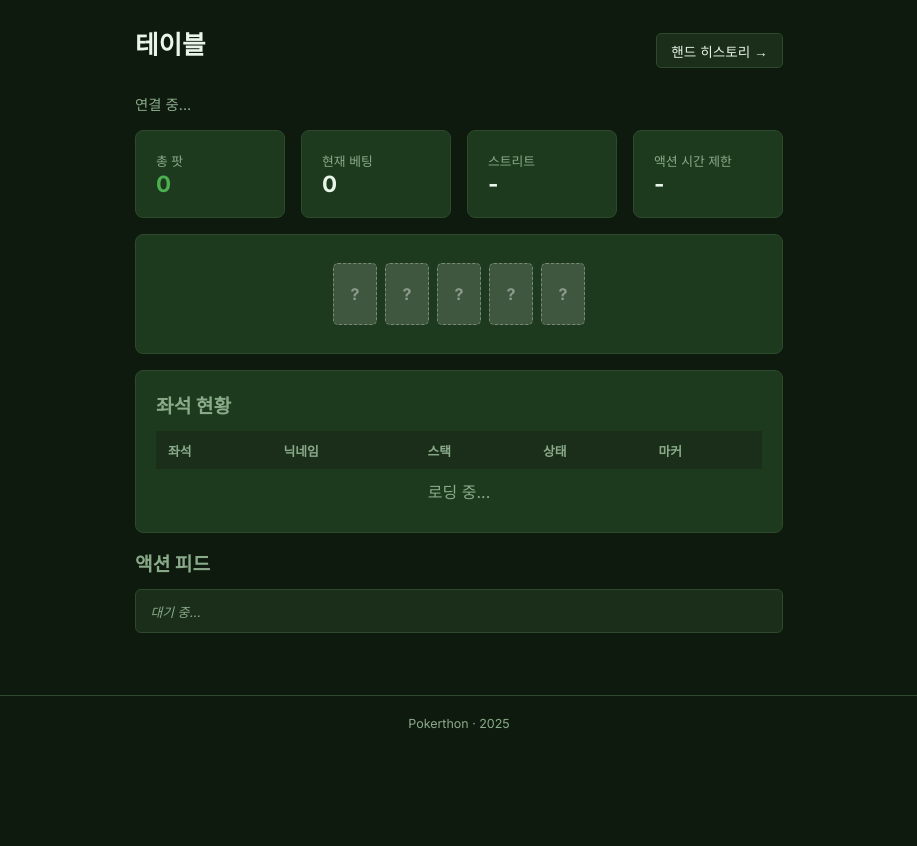
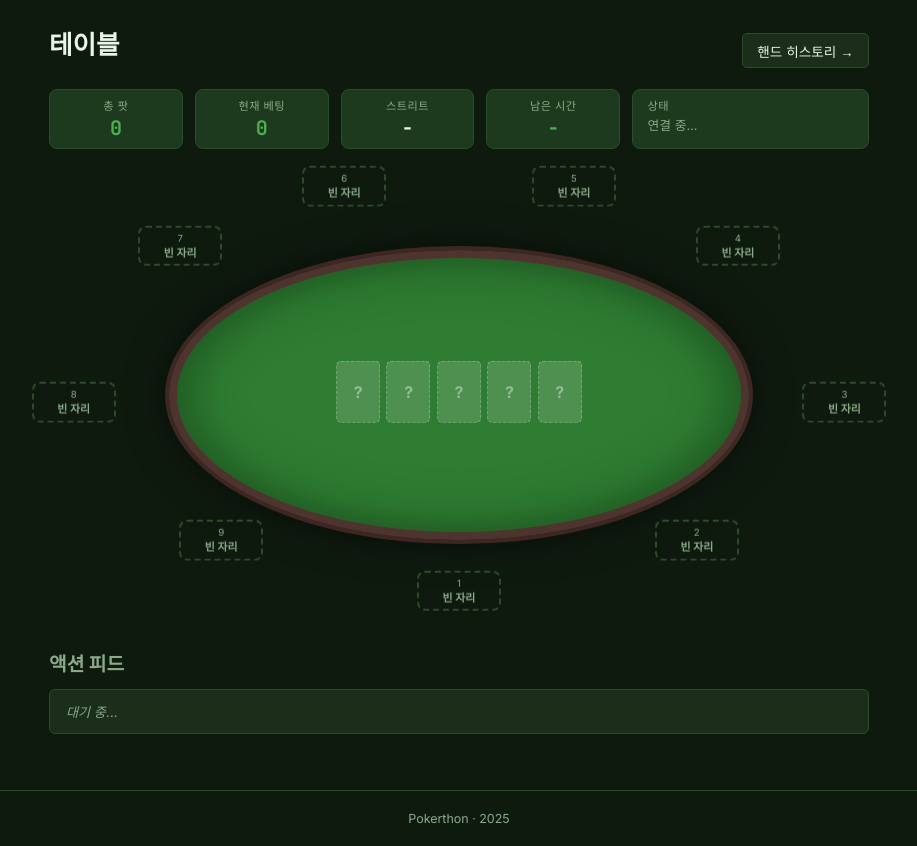
Before and after one commit to inchyangv/pokerthon, a FastAPI app: template app/templates/viewer/table_live.html in a window 1280 px wide. Shown: the part 49-895 px from the top of the page, without its empty margins (181-1098 px from the left). Before the commit the page ends 778 px from the top, so only its background shows below. Run offline with FastAPI, Linux system fonts and the light colour scheme; the template is opened without the code that fills it, so the values that code supplies are empty; parts of the project's set-up code (start-up, migrations or seed data) failed here and were passed over.

Commit message:
feat(viewer): visual poker table layout + humanized action feed
Co-Authored-By: Claude Sonnet 4.6 <noreply@anthropic.com>

```diff
--- a/app/static/viewer.css
+++ b/app/static/viewer.css
@@ -151,27 +151,68 @@ td a:hover { text-decoration: underline; }
 .rank-silver { color: var(--silver); font-weight: 700; }
 .rank-bronze { color: var(--bronze); font-weight: 700; }
 
-/* Poker Table */
+/* ── Info Bar (live table top strip) ── */
+.info-bar {
+  display: flex;
+  gap: .75rem;
+  flex-wrap: wrap;
+  margin-bottom: 1rem;
+}
+
+.info-pill {
+  background: var(--card-bg);
+  border: 1px solid var(--border);
+  border-radius: 8px;
+  padding: .45rem .9rem;
+  flex: 1;
+  min-width: 110px;
+  text-align: center;
+}
+
+.info-pill .pill-label {
+  font-size: .7rem;
+  color: var(--text-muted);
+  text-transform: uppercase;
+  letter-spacing: .04em;
+}
+
+.info-pill .pill-value {
+  font-family: 'JetBrains Mono', monospace;
+  font-size: 1.25rem;
+  font-weight: 700;
+  color: var(--accent);
+  margin-top: .1rem;
+}
+
+.info-pill .pill-value.warn { color: var(--warn); }
+.info-pill .pill-value.danger { color: var(--danger); animation: pulse 1s infinite; }
+
+/* ── Poker Table Wrap ── */
 .poker-table-wrap {
-  display: flex;
-  flex-direction: column;
-  align-items: center;
-  gap: 1.5rem;
+  position: relative;
+  width: 820px;
+  height: 460px;
+  margin: 0 auto 1.5rem;
 }
 
 .poker-table {
-  position: relative;
-  width: 680px;
-  height: 340px;
+  position: absolute;
+  width: 580px;
+  height: 290px;
+  top: 85px;
+  left: 120px;
   background: radial-gradient(ellipse at center, #2e7d32 60%, #1b5e20 100%);
   border-radius: 50%;
-  border: 6px solid #4e342e;
-  box-shadow: 0 0 0 3px #3e2723, inset 0 0 60px rgba(0,0,0,.3);
-  margin: 80px auto;
+  border: 8px solid #4e342e;
+  box-shadow:
+    0 0 0 4px #3e2723,
+    0 0 40px rgba(0,0,0,.6),
+    inset 0 0 60px rgba(0,0,0,.3);
 }
 
-@media (max-width: 750px) {
-  .poker-table { width: 340px; height: 170px; margin: 50px auto; }
+@media (max-width: 860px) {
+  .poker-table-wrap { width: 100%; height: 340px; }
+  .poker-table { width: 65%; height: 200px; top: 65px; left: 17.5%; }
 }
 
 .board-center {
@@ -204,38 +245,79 @@ td a:hover { text-decoration: underline; }
 
 .pot-info { color: #fff; font-size: .9rem; margin-top: .4rem; }
 
-/* Seat positions around table (9 seats) */
+/* ── Seat positions around table (9 seats) ── */
+/* Positions are center-anchored via transform: translate(-50%,-50%) */
 .seat-container {
   position: absolute;
   display: flex;
   flex-direction: column;
   align-items: center;
-  gap: .2rem;
+  gap: .25rem;
+  transform: translate(-50%, -50%);
+}
+
+/* 9 seat coordinates (% of wrap 820×460) */
+.seat-pos-1 { top: 93%; left: 50%; }   /* bottom center */
+.seat-pos-2 { top: 82%; left: 79%; }   /* bottom right */
+.seat-pos-3 { top: 52%; left: 97%; }   /* right */
+.seat-pos-4 { top: 18%; left: 84%; }   /* top right */
+.seat-pos-5 { top:  5%; left: 64%; }   /* top center-right */
+.seat-pos-6 { top:  5%; left: 36%; }   /* top center-left */
+.seat-pos-7 { top: 18%; left: 16%; }   /* top left */
+.seat-pos-8 { top: 52%; left:  3%; }   /* left */
+.seat-pos-9 { top: 82%; left: 21%; }   /* bottom left */
+
+@media (max-width: 860px) {
+  .seat-pos-1 { top: 90%; left: 50%; }
+  .seat-pos-2 { top: 78%; left: 80%; }
+  .seat-pos-3 { top: 50%; left: 97%; }
+  .seat-pos-4 { top: 15%; left: 83%; }
+  .seat-pos-5 { top:  3%; left: 64%; }
+  .seat-pos-6 { top:  3%; left: 36%; }
+  .seat-pos-7 { top: 15%; left: 17%; }
+  .seat-pos-8 { top: 50%; left:  3%; }
+  .seat-pos-9 { top: 78%; left: 20%; }
 }
 
 .seat-chip {
-  width: 80px;
-  background: var(--surface);
+  width: 84px;
+  background: rgba(26,46,26,.95);
   border: 2px solid var(--border);
   border-radius: 8px;
   padding: .3rem .4rem;
   text-align: center;
-  font-size: .7rem;
+  font-size: .68rem;
+  backdrop-filter: blur(4px);
+  transition: border-color .2s, box-shadow .2s;
 }
 
-.seat-chip.active-turn { border-color: var(--accent); box-shadow: 0 0 8px var(--accent); }
-.seat-chip.folded { opacity: .4; }
-.seat-chip.all-in { border-color: var(--warn); }
-.seat-chip.empty  { border-style: dashed; color: var(--text-muted); }
+.seat-chip.active-turn {
+  border-color: var(--accent);
+  box-shadow: 0 0 12px var(--accent), 0 0 24px rgba(76,175,80,.3);
+  animation: glow-turn 1.2s ease-in-out infinite alternate;
+}
 
-.seat-chip .seat-name { font-weight: 600; white-space: nowrap; overflow: hidden; text-overflow: ellipsis; }
-.seat-chip .seat-stack { color: var(--accent); }
+@keyframes glow-turn {
+  from { box-shadow: 0 0 8px var(--accent); }
+  to   { box-shadow: 0 0 18px var(--accent), 0 0 36px rgba(76,175,80,.4); }
+}
+
+.seat-chip.folded  { opacity: .35; }
+.seat-chip.all-in  { border-color: var(--warn); box-shadow: 0 0 8px rgba(251,140,0,.4); }
+.seat-chip.empty   { border-style: dashed; color: var(--text-muted); background: transparent; }
+
+.seat-chip .seat-no   { font-size: .6rem; color: var(--text-muted); }
+.seat-chip .seat-name { font-weight: 600; white-space: nowrap; overflow: hidden; text-overflow: ellipsis; max-width: 76px; }
+.seat-chip .seat-stack { color: var(--accent); font-family: 'JetBrains Mono', monospace; font-size: .7rem; }
+
+.seat-markers { display: flex; gap: .2rem; justify-content: center; }
 
 .seat-marker {
-  font-size: .65rem;
+  font-size: .6rem;
   font-weight: 700;
   padding: .1rem .3rem;
   border-radius: 3px;
+  line-height: 1.3;
 }
 
 .marker-d  { background: #f9a825; color: #000; }
@@ -253,14 +335,20 @@ td a:hover { text-decoration: underline; }
 }
 
 .action-item {
-  padding: .2rem .4rem;
-  font-size: .8rem;
-  border-bottom: 1px solid var(--border);
+  padding: .25rem .5rem;
+  font-size: .82rem;
+  border-bottom: 1px solid rgba(255,255,255,.04);
 }
 
 .action-item:last-child { border-bottom: none; }
-.action-system { color: var(--text-muted); font-style: italic; }
-.action-player { color: var(--text); }
+.action-system       { color: var(--text-muted); font-style: italic; }
+.action-system-event { color: var(--text-muted); font-style: italic; text-align: center; letter-spacing: .05em; }
+.action-player  { color: var(--text); }
+.action-fold    { color: #9e9e9e; }
+.action-check   { color: #66bb6a; }
+.action-call    { color: #64b5f6; }
+.action-raise   { color: var(--warn); font-weight: 600; }
+.action-allin   { color: var(--danger); font-weight: 700; }
 
 /* Mini leaderboard */
 .mini-lb td { font-size: .85rem; padding: .4rem .6rem; }
--- a/app/templates/viewer/table_live.html
+++ b/app/templates/viewer/table_live.html
@@ -2,60 +2,63 @@
 {% block title %}테이블 {{ table_no }} — Pokerthon{% endblock %}
 {% block content %}
 
-<div style="display:flex;align-items:center;gap:1rem;margin-bottom:1rem;">
+<div style="display:flex;align-items:center;gap:1rem;margin-bottom:.75rem;">
   <h1>테이블 {{ table_no }}</h1>
   <a href="/viewer/tables/{{ table_no }}/hands" class="btn btn-secondary" style="margin-left:auto;">핸드 히스토리 →</a>
 </div>
 
-<!-- Status bar -->
-<div id="statusBar" style="margin-bottom:1rem;font-size:.9rem;color:var(--text-muted);">
-  연결 중...
+<!-- Info Bar -->
+<div class="info-bar">
+  <div class="info-pill">
+    <div class="pill-label">총 팟</div>
+    <div class="pill-value chips" id="totalPot">0</div>
   </div>
-
-<!-- Pot & Bet info -->
-<div style="display:flex;gap:1rem;margin-bottom:1rem;flex-wrap:wrap;">
-  <div class="card" style="flex:1;min-width:150px;">
-    <div style="font-size:.8rem;color:var(--text-muted);">총 팟</div>
-    <div id="totalPot" style="font-size:1.4rem;font-weight:700;color:var(--accent);">0</div>
+  <div class="info-pill">
+    <div class="pill-label">현재 베팅</div>
+    <div class="pill-value chips" id="currentBet">0</div>
   </div>
-  <div class="card" style="flex:1;min-width:150px;">
-    <div style="font-size:.8rem;color:var(--text-muted);">현재 베팅</div>
-    <div id="currentBet" style="font-size:1.4rem;font-weight:700;">0</div>
+  <div class="info-pill">
+    <div class="pill-label">스트리트</div>
+    <div class="pill-value" id="street" style="color:var(--text);">-</div>
   </div>
-  <div class="card" style="flex:1;min-width:150px;">
-    <div style="font-size:.8rem;color:var(--text-muted);">스트리트</div>
-    <div id="street" style="font-size:1.4rem;font-weight:700;">-</div>
+  <div class="info-pill">
+    <div class="pill-label">남은 시간</div>
+    <div class="pill-value" id="timer">-</div>
   </div>
-  <div class="card" style="flex:1;min-width:150px;">
-    <div style="font-size:.8rem;color:var(--text-muted);">액션 시간 제한</div>
-    <div id="timer" style="font-size:1.4rem;font-weight:700;">-</div>
+  <div class="info-pill" style="flex:2;text-align:left;">
+    <div class="pill-label">상태</div>
+    <div style="font-size:.8rem;color:var(--text-muted);margin-top:.1rem;" id="statusBar">연결 중...</div>
   </div>
 </div>
 
-<!-- Board Cards -->
-<div class="card" style="margin-bottom:1rem;text-align:center;">
-  <div id="boardCards" class="board-cards" style="justify-content:center;gap:.5rem;padding:.5rem 0;">
+<!-- Visual Poker Table -->
+<div class="poker-table-wrap" id="tableWrap">
+
+  <!-- Table felt -->
+  <div class="poker-table">
+    <div class="board-center">
+      <div class="board-cards" id="boardCards">
         <div class="playing-card empty">?</div>
         <div class="playing-card empty">?</div>
         <div class="playing-card empty">?</div>
         <div class="playing-card empty">?</div>
         <div class="playing-card empty">?</div>
       </div>
+      <div class="pot-info chips" id="potCenter"></div>
+    </div>
   </div>
 
-<!-- Seats Table -->
-<div class="card" style="margin-bottom:1rem;">
-  <h2>좌석 현황</h2>
-  <table id="seatsTable">
-    <thead>
-      <tr>
-        <th>좌석</th><th>닉네임</th><th>스택</th><th>상태</th><th>마커</th>
-      </tr>
-    </thead>
-    <tbody id="seatsBody">
-      <tr><td colspan="5" style="text-align:center;color:var(--text-muted);">로딩 중...</td></tr>
-    </tbody>
-  </table>
+  <!-- 9 Seat containers (populated by JS) -->
+  {% for i in range(1, 10) %}
+  <div class="seat-container seat-pos-{{ i }}" id="seat-{{ i }}">
+    <div class="seat-chip empty">
+      <div class="seat-no">{{ i }}</div>
+      <div class="seat-name">빈 자리</div>
+    </div>
+    <div class="seat-markers"></div>
+  </div>
+  {% endfor %}
+
 </div>
 
 <!-- Action Feed -->
@@ -74,79 +77,114 @@
   let lastVersion = -1;
   let pollInterval = 2000;
   let retryDelay = 1000;
+  let seatNickMap = {};  // seat_no -> nickname
 
   const SUIT_SYMBOLS = { s: '♠', h: '♥', d: '♦', c: '♣' };
   const SUIT_CLASSES  = { s: 'spades', h: 'hearts', d: 'diamonds', c: 'clubs' };
 
   function cardHtml(c) {
     if (!c) return '<div class="playing-card empty">?</div>';
-    const rank = c[0], suit = c[1];
+    const rank = c.slice(0, -1), suit = c.slice(-1);
     const sym = SUIT_SYMBOLS[suit] || suit;
-    return `<div class="playing-card ${SUIT_CLASSES[suit]}">${rank}${sym}</div>`;
+    return `<div class="playing-card ${SUIT_CLASSES[suit] || ''}">${rank}${sym}</div>`;
   }
 
   function updateBoard(board) {
     const el = document.getElementById('boardCards');
-    const cards = Array.from({ length: 5 }, (_, i) => cardHtml(board[i]));
-    el.innerHTML = cards.join('');
+    el.innerHTML = Array.from({ length: 5 }, (_, i) => cardHtml(board[i])).join('');
   }
 
-  function updateSeats(seats, buttonSeat, actionSeat, smallBlindSeat, bigBlindSeat) {
-    const tbody = document.getElementById('seatsBody');
-    if (!seats.length) {
-      tbody.innerHTML = '<tr><td colspan="5" style="text-align:center;color:var(--text-muted);">착석자 없음</td></tr>';
-      return;
-    }
-    tbody.innerHTML = seats.map(s => {
-      const isAction = s.seat_no === actionSeat;
-      const nick = s.nickname || '-';
-      let status = s.seat_status === 'EMPTY' ? '빈 자리' : '착석';
-      if (s.folded) status = '폴드';
-      if (s.all_in) status = '올인';
-      if (isAction) status = '⏱ 턴';
+  function updateSeats(seats, buttonSeat, actionSeat, sbSeat, bbSeat) {
+    seatNickMap = {};
+    seats.forEach(s => {
+      if (s.nickname) seatNickMap[s.seat_no] = s.nickname;
+      const wrap = document.getElementById(`seat-${s.seat_no}`);
+      if (!wrap) return;
 
-      let markers = '';
-      if (s.seat_no === buttonSeat) markers += '<span class="seat-marker marker-d">D</span> ';
-      if (s.seat_no === smallBlindSeat) markers += '<span class="seat-marker marker-sb">SB</span> ';
-      if (s.seat_no === bigBlindSeat) markers += '<span class="seat-marker marker-bb">BB</span> ';
+      const isEmpty = s.seat_status === 'EMPTY';
+      const isTurn  = s.seat_no === actionSeat;
+      const isAllin = s.all_in;
+      const isFold  = s.folded;
 
-      const rowStyle = isAction ? 'background:rgba(76,175,80,.1);' : '';
-      return `<tr style="${rowStyle}">
-        <td>${s.seat_no}</td>
-        <td>${nick}${s.is_bot ? ' 🤖' : ''}</td>
-        <td>${s.stack}</td>
-        <td>${status}</td>
-        <td>${markers}</td>
-      </tr>`;
-    }).join('');
+      let cls = 'seat-chip';
+      if (isEmpty)  cls += ' empty';
+      if (isTurn)   cls += ' active-turn';
+      if (isAllin && !isEmpty) cls += ' all-in';
+      if (isFold)   cls += ' folded';
+
+      let statusLine = '';
+      if (!isEmpty) {
+        if (isTurn)   statusLine = '<span style="color:var(--accent);font-size:.62rem;">⏱ 턴</span>';
+        else if (isFold)  statusLine = '<span style="color:var(--text-muted);font-size:.62rem;">폴드</span>';
+        else if (isAllin) statusLine = '<span style="color:var(--warn);font-size:.62rem;">올인</span>';
       }
 
-  function addActionLog(msg, isSystem = false) {
-    const feed = document.getElementById('actionFeed');
-    const div = document.createElement('div');
-    div.className = `action-item ${isSystem ? 'action-system' : 'action-player'}`;
-    div.textContent = msg;
-    feed.insertBefore(div, feed.firstChild);
-    // Limit to 50 entries
-    while (feed.children.length > 50) feed.removeChild(feed.lastChild);
+      const nick = s.nickname || '-';
+      const stackStr = isEmpty ? '' : `<div class="seat-stack">${formatChips(s.stack)}</div>`;
+
+      wrap.querySelector('.seat-chip').outerHTML;
+      wrap.innerHTML = `
+        <div class="${cls}">
+          <div class="seat-no">${s.seat_no}</div>
+          <div class="seat-name">${isEmpty ? '빈 자리' : nick}</div>
+          ${stackStr}
+          ${statusLine}
+        </div>
+        <div class="seat-markers">
+          ${s.seat_no === buttonSeat ? '<span class="seat-marker marker-d">D</span>' : ''}
+          ${s.seat_no === sbSeat     ? '<span class="seat-marker marker-sb">SB</span>' : ''}
+          ${s.seat_no === bbSeat     ? '<span class="seat-marker marker-bb">BB</span>' : ''}
+        </div>
+      `;
+    });
+  }
+
+  // Action type → human-readable
+  const ACTION_MAP = {
+    FOLD: { label: '폴드', cls: 'action-fold' },
+    CHECK: { label: '체크', cls: 'action-check' },
+    CALL: { label: '콜', cls: 'action-call' },
+    RAISE: { label: '레이즈', cls: 'action-raise' },
+    ALL_IN: { label: '올인', cls: 'action-allin' },
+    BET: { label: '베팅', cls: 'action-raise' },
+  };
+  const SYSTEM_MAP = {
+    HAND_STARTED:  '✦ 핸드 시작',
+    HAND_FINISHED: '✦ 핸드 종료',
+    DEAL_FLOP:     '— 플랍 딜',
+    DEAL_TURN:     '— 턴 딜',
+    DEAL_RIVER:    '— 리버 딜',
+    POST_SB:       'SB 포스트',
+    POST_BB:       'BB 포스트',
+    TIMEOUT_FOLD:  '⏰ 타임아웃 폴드',
+  };
+
+  function formatAction(a) {
+    if (a.is_system) {
+      const label = SYSTEM_MAP[a.action_type] || a.action_type;
+      return { text: label, cls: 'action-system-event' };
+    }
+    const info = ACTION_MAP[a.action_type] || { label: a.action_type, cls: '' };
+    const nick = seatNickMap[a.actor_seat_no] || `좌석 ${a.actor_seat_no}`;
+    const amount = a.amount ? ` ${formatChips(a.amount)}` : '';
+    return { text: `${nick}  ${info.label}${amount}`, cls: `action-player ${info.cls}` };
   }
 
   async function fetchActions() {
     try {
       const r = await fetch(`/v1/public/tables/${tableNo}/hands/latest/actions?limit=20`);
-      if (r.ok) {
+      if (!r.ok) return;
       const data = await r.json();
-        // We only add new actions (simplified: just show last 20)
-        if (data.actions && data.actions.length) {
+      if (!data.actions?.length) return;
+
       const feed = document.getElementById('actionFeed');
       feed.innerHTML = '';
       for (const a of [...data.actions].reverse()) {
-            const msg = a.is_system
-              ? `[시스템] ${a.action_type}${a.amount ? ' ' + a.amount : ''}`
-              : `[좌석 ${a.actor_seat_no}] ${a.action_type}${a.amount ? ' ' + a.amount : ''}`;
-            addActionLog(msg, a.is_system);
-          }
-        }
+        const { text, cls } = formatAction(a);
+        const div = document.createElement('div');
+        div.className = `action-item ${cls}`;
+        div.textContent = text;
+        feed.appendChild(div);
       }
     } catch(e) {}
   }
@@ -156,6 +194,7 @@
       const r = await fetch(`/v1/public/tables/${tableNo}/state`);
       if (!r.ok) {
         document.getElementById('statusBar').textContent = `오류: HTTP ${r.status}`;
+        setTimeout(poll, retryDelay);
         return;
       }
       const s = await r.json();
@@ -163,35 +202,36 @@
       if (s.state_version !== lastVersion) {
         lastVersion = s.state_version;
 
-        const totalPot = (s.pot_view?.main_pot ?? 0) + (s.pot_view?.side_pots?.reduce((a,sp) => a + sp.amount, 0) ?? 0);
-        document.getElementById('totalPot').textContent = formatChips(totalPot);
+        const totalPot = (s.pot_view?.main_pot ?? 0) +
+          (s.pot_view?.side_pots?.reduce((a, sp) => a + sp.amount, 0) ?? 0);
+
+        document.getElementById('totalPot').textContent   = formatChips(totalPot);
         document.getElementById('currentBet').textContent = formatChips(s.current_bet ?? 0);
-        document.getElementById('street').textContent = s.street || '-';
+        document.getElementById('potCenter').textContent  = totalPot ? `팟 ${formatChips(totalPot)}` : '';
 
+        const streetEl = document.getElementById('street');
+        const streetLabel = { preflop:'프리플랍', flop:'플랍', turn:'턴', river:'리버', showdown:'쇼다운' };
+        streetEl.textContent = streetLabel[s.street] || (s.street || '-');
+
+        // Timer
+        const timerEl = document.getElementById('timer');
         if (s.action_deadline_at) {
-          const deadline = new Date(s.action_deadline_at);
-          const secs = Math.max(0, Math.round((deadline - Date.now()) / 1000));
-          document.getElementById('timer').textContent = secs + 's';
+          const secs = Math.max(0, Math.round((new Date(s.action_deadline_at) - Date.now()) / 1000));
+          timerEl.textContent = secs + 's';
+          timerEl.className = 'pill-value' + (secs <= 5 ? ' danger' : secs <= 10 ? ' warn' : '');
         } else {
-          document.getElementById('timer').textContent = '-';
+          timerEl.textContent = '-';
+          timerEl.className = 'pill-value';
         }
 
         updateBoard(s.board || []);
-
-        // Enrich seats with is_bot (not in public state, so skip)
-        updateSeats(
-          s.seats || [],
-          s.button_seat_no,
-          s.action_seat_no,
-          s.small_blind_seat_no,
-          s.big_blind_seat_no,
-        );
-
+        updateSeats(s.seats || [], s.button_seat_no, s.action_seat_no,
+                    s.small_blind_seat_no, s.big_blind_seat_no);
         await fetchActions();
       }
 
       document.getElementById('statusBar').textContent =
-        `v${s.state_version} | 스트리트: ${s.street || '대기'} | ${new Date().toLocaleTimeString()}`;
+        `v${s.state_version} · ${s.street || '대기'} · ${new Date().toLocaleTimeString('ko-KR')}`;
 
       pollInterval = s.street ? 2000 : 10000;
       retryDelay = 1000;
```
Lines whose indentation alone changed are shown as unchanged.
